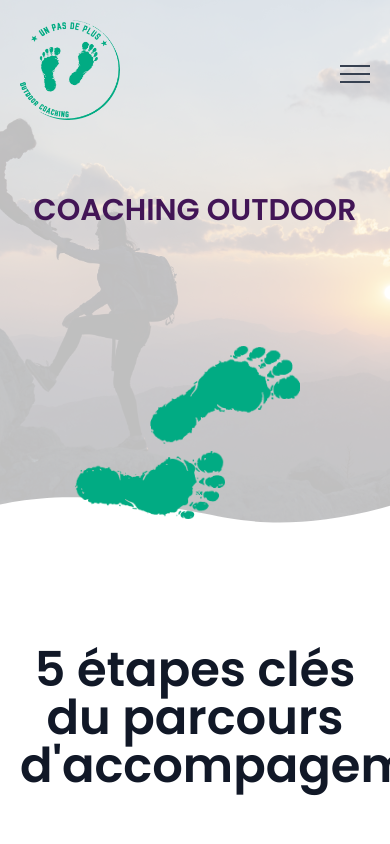
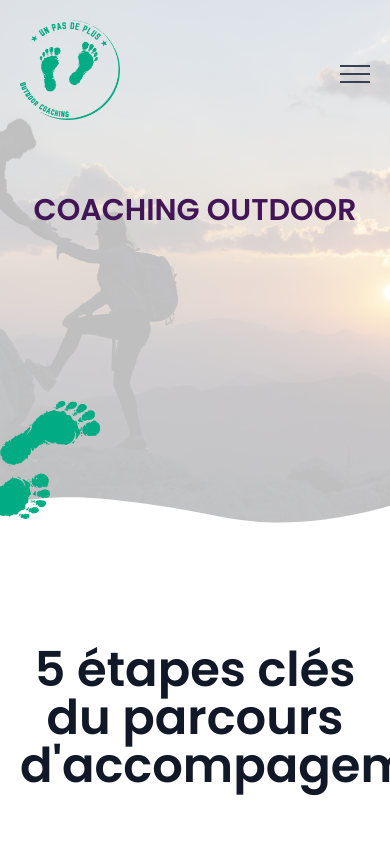
Before and after one commit to antoinebollinger/unpasdeplus-coaching, a Next.js app: page /coaching-outdoor in a window 390 px wide. Shown: the top 844 px of the page. Built offline with nearby package versions, Linux system fonts and the light colour scheme.

Commit message:
✨ navbar

```diff
--- a/components/header.js
+++ b/components/header.js
@@ -77,12 +77,12 @@ export default function Header({ props, background }) {
                     />
                 </div>
                 <div className="absolute inset-0 flex flex-col justify-end z-20">
-                    <div className="left_foot w-[150px] ml-[-150px] foot">
+                    <div className="left_foot w-[100px] lg:w-[150px] ml-[-150px] foot">
                         <Image
                             src={LeftFoot}
                         />
                     </div>
-                    <div className="right_foot w-[150px] ml-[-150px] foot">
+                    <div className="right_foot w-[100px] lg:w-[150px] ml-[-150px] foot">
                         <Image
                             src={RightFoot}
                         />
--- a/components/navbar.js
+++ b/components/navbar.js
@@ -28,7 +28,20 @@ export default function Navbar() {
 
     useEffect(() => {
         document.addEventListener("scroll", stickyNavBar);
-    });
+
+        const navtoggler = document.querySelector('.navbar-toggler');
+        const navcollapse = document.querySelector('.navbar-collapse');
+        const navlinks = document.querySelectorAll('.navbar-nav a');
+
+        navtoggler?.addEventListener('click', (e) => {
+            navtoggler.classList.toggle('active');
+            navcollapse.classList.toggle('show');
+        })
+        navlinks?.forEach(link => link.addEventListener('click', (e) => {
+            navtoggler.classList.remove('active');
+            navcollapse.classList.remove('show');
+        }))
+    }, []);
 
     return (
         <nav className="flex items-center justify-between navbar navbar-expand-md" >
--- a/next.config.js
+++ b/next.config.js
@@ -1,6 +1,6 @@
 /** @type {import('next').NextConfig} */
 const nextConfig = {
-  reactStrictMode: true,
+  reactStrictMode: false,
   i18n: {
     locales: ["fr"],
     defaultLocale: "fr",
```
